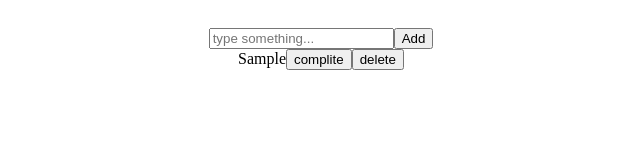
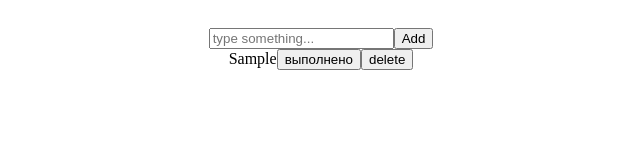
Before and after one commit to NargizaRysbek/react-todos, a React (Create React App) app: page / in a window 1280 px wide. Both pictures are taken after typing "Sample" into the empty fields and a click on the button "Add". Shown: the top 160 px of the page, without its empty margins (319-959 px from the left). Built offline with nearby package versions, Linux system fonts and the light colour scheme.

Commit message:
added create todo,delete,complete

```diff
--- a/src/App.js
+++ b/src/App.js
@@ -7,12 +7,27 @@ export const App = () => {
 
 
   const [todos, setTodos] = useState([]);
-  const [inputValue, setInputValue] =useState("");
+  const [inputValue, setInputValue] = useState("");
 
   const createTodo = () => {
-    setTodos([...todos, {text: inputValue}]);
+    inputValue && setTodos([...todos, {text: inputValue, complete: false }]);
     setInputValue("")
   };
+  // console.log(todos)
+
+  const completeTodo = (id) => {
+      let arr = [...todos];
+      arr[id].complete = !arr[id].complete
+      setTodos(arr)
+      console.log(todos)
+  }
+
+  const deleteTodo = (id) => {
+    // console.log(id)
+    let arr = [...todos];
+    arr.splice(id, 1)
+    setTodos(arr)
+  }
 
 
 
@@ -33,7 +48,12 @@ export const App = () => {
       </div>
       {
         todos.map((el, id) => {
-          return  <TodoItem todo={el} id={id}  />
+          return  <TodoItem
+                       completeTodo={completeTodo}
+                       deleteTodo={deleteTodo}
+                       todo={el}
+                       id={id}
+                       key={id}  />
         })
       }
     </div>
--- a/src/components/TodoItem/index.jsx
+++ b/src/components/TodoItem/index.jsx
@@ -1,12 +1,21 @@
 import React from 'react'
 
 
-export const TodoItem = ({ todo }) => {
+export const TodoItem = ({ todo, id, deleteTodo, completeTodo}) => {
     return (
-        <div className="todo-item">
+        <div className="todo-item" style={todo.complete ? ready : notReady}>
             {todo.text}
-            <button>complite</button>
-            <button>delete</button>
+            <button onClick={() => completeTodo(id)}>{todo.complete ? "отменить" : "выполнено"}</button>
+            <button onClick={() => { deleteTodo(id)}}>delete</button>
         </div>
     )
 }
+
+
+const ready = {
+    textDecoration: "line-through"
+}
+
+const notReady = {
+    textDecoration: "none"
+}
```
